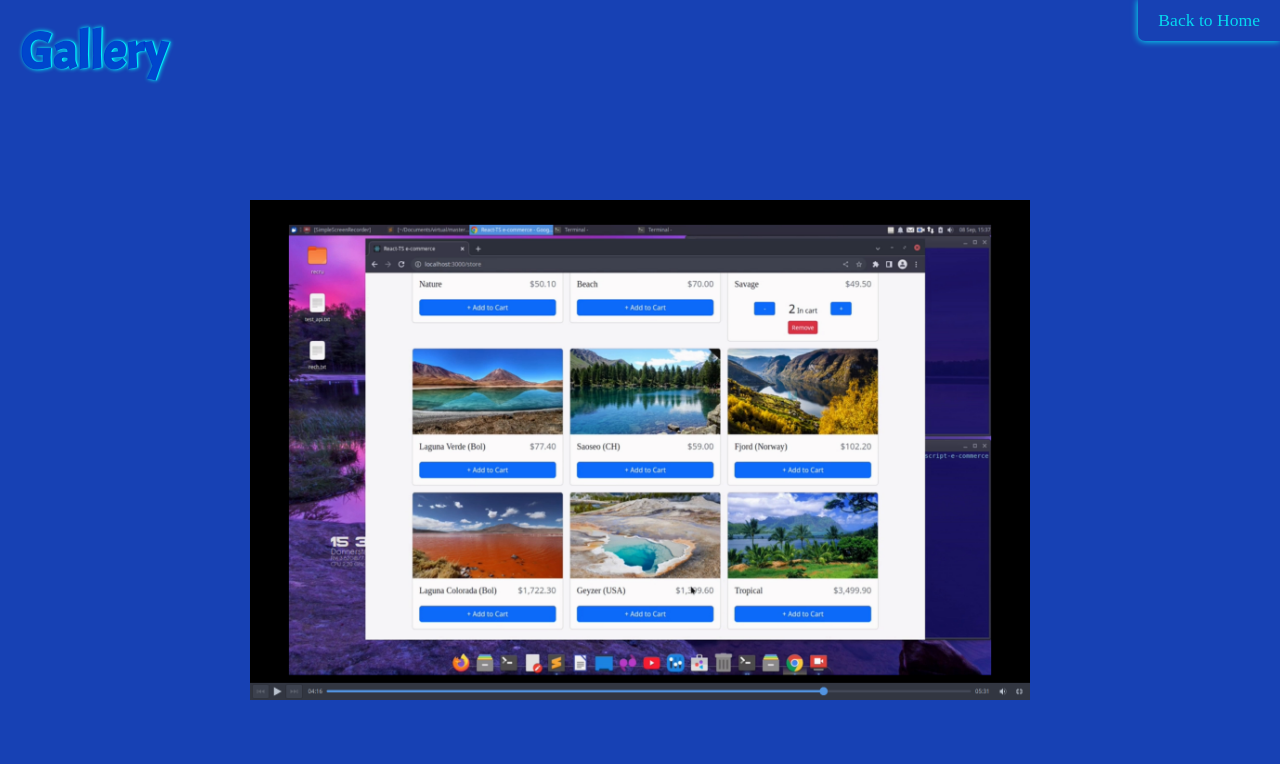
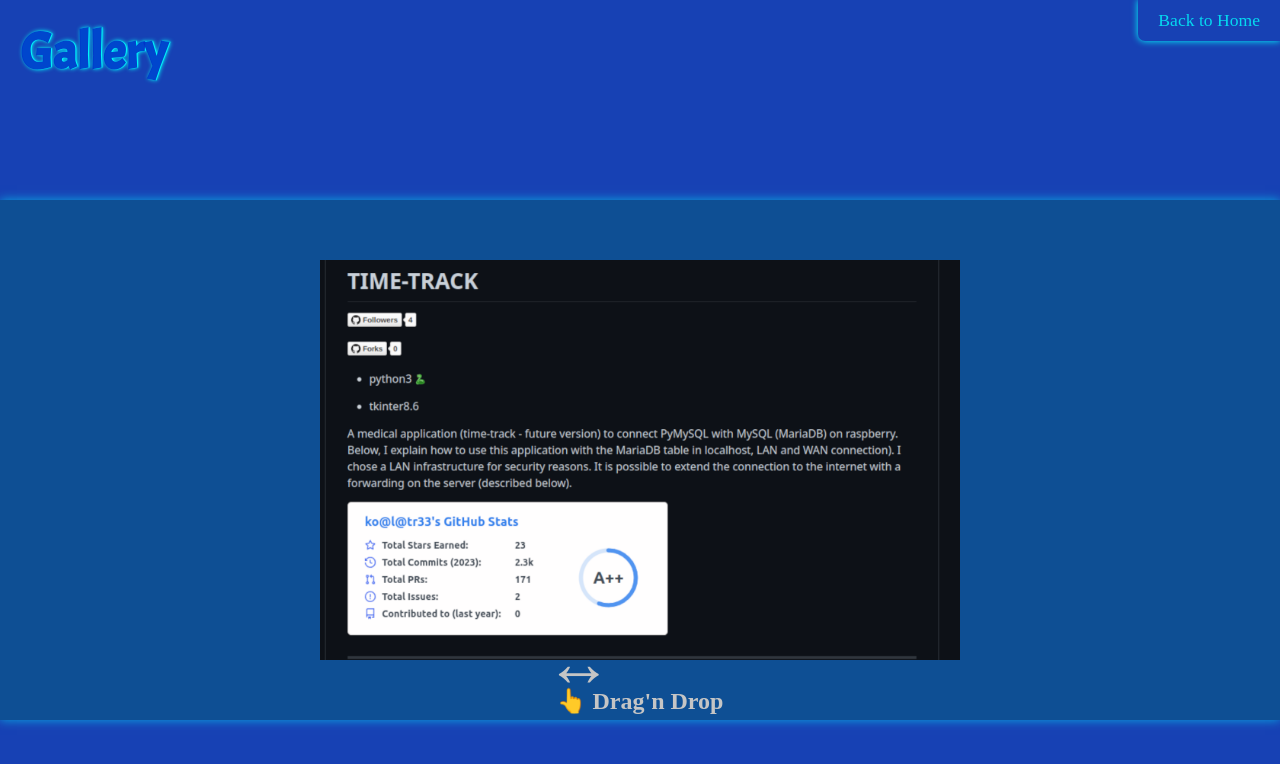
Before and after one commit to TLRKiliann/yarn-portfolio, a Next.js app in the folder my-portfolio/: page /gallery in a window 1280 px wide. Shown: the top 764 px of the page. Built offline with nearby package versions, Linux system fonts and the light colour scheme; a web font is replaced by a local one.

Commit message:
styles improved

```diff
--- a/my-portfolio/pages/gallery/index.tsx
+++ b/my-portfolio/pages/gallery/index.tsx
@@ -24,26 +24,39 @@ const Gallery:React.FC = () => {
           </button>
         </div>
 
-        <div className={styles.thanks}>
-          <h2 className={styles.h2thanks}>
-            Thank you for watching !
-          </h2>
-        </div>
-
-
         <div>
-
           <h1 className={styles.gallerymainheader}>Gallery</h1>
 
           <div className={styles.framerimg}>
+
+            <div className={styles.thanks}>
+              <h2 className={styles.h2thanks}>
+                Thank you for watching !
+              </h2>
+            </div>
 
             <div className={styles.divimglegendgallery}>
               <AnimatePresence>
                 <motion.img
                   src={'/images/bg_1.png'}
                   href="https://www.youtube.com/watch?v=8g789tQ2gyY"
-                  width="780"
-                  height="500"
+                  width="640"
+                  height="400"
+                  drag="x"
+                  dragConstraints={{right:0, left:-1200}}
+                  dragTransition={{ bounceStiffness: 600, bounceDamping: 8 }}
+                  className={styles.img1}
+                >
+                </motion.img>
+              </AnimatePresence>
+            </div>
+
+            <div className={styles.divimglegendgallery}>
+              <AnimatePresence>
+                <motion.img
+                  src={'/images/bg_3.png'}
+                  width="640"
+                  height="400"
                   drag="x"
                   dragConstraints={{right:0, left:-1200}}
                   dragTransition={{ bounceStiffness: 600, bounceDamping: 8 }}
@@ -56,24 +69,9 @@ const Gallery:React.FC = () => {
             <div className={styles.divimglegendgallery}>
               <AnimatePresence>
                 <motion.img
-                  src={'/images/bg_3.png'}
-                  width="780"
-                  height="500"
-                  drag="x"
-                  dragConstraints={{right:0, left:-1200}}
-                  dragTransition={{ bounceStiffness: 600, bounceDamping: 8 }}
-                  className={styles.img3}
-                >
-                </motion.img>
-              </AnimatePresence>
-            </div>
-
-            <div className={styles.divimglegendgallery}>
-              <AnimatePresence>
-                <motion.img
                   src={'/images/screen3.png'}
-                  width="780"
-                  height="500"
+                  width="640"
+                  height="400"
                   drag="x"
                   dragConstraints={{right:0, left:-1200}}
                   dragTransition={{ bounceStiffness: 600, bounceDamping: 8 }}
@@ -87,20 +85,38 @@ const Gallery:React.FC = () => {
               <AnimatePresence>
                 <motion.img
                   src={'/images/screen4.png'}
-                  width="780"
-                  height="500"
+                  width="640"
+                  height="400"
                   drag="x"
                   dragConstraints={{right:0, left:-1200}}
                   dragTransition={{ bounceStiffness: 600, bounceDamping: 8 }}
-                  className={styles.img3}
+                  className={styles.img4}
                 >
                 </motion.img>
               </AnimatePresence>
             </div>
 
+            <div className={styles.divimglegendgallery}>
+              <AnimatePresence>
+                <motion.img
+                  src={'/images/time-track.png'}
+                  width="640"
+                  height="400"
+                  drag="x"
+                  dragConstraints={{right:0, left:-1200}}
+                  dragTransition={{ bounceStiffness: 600, bounceDamping: 8 }}
+                  className={styles.img5}
+                >
+                </motion.img>
+              </AnimatePresence>
+            </div>
+            <div className={styles.divdragndrop}>
+              <p className={styles.doublearrow}>↔</p>
+              <h2 className={styles.dragndrop}>👆 Drag'n Drop</h2>
+            </div>
           </div>
+        </div>
 
-        </div>
       </div>
     </>
   )
--- a/my-portfolio/styles/Gallery.module.scss
+++ b/my-portfolio/styles/Gallery.module.scss
@@ -1,5 +1,11 @@
 @import 'fonts.scss';
 @import 'colors.scss';
+
+@mixin imgsize($level){
+  position: absolute;
+  margin: auto;
+  z-index: $level;
+}
 
 .gallery {
   position: absolute;
@@ -46,12 +52,23 @@
     text-shadow: 1px 0px 1px $cyan,
     1px 0px 4px $cyan;
   }
+  .framerimg {
+    position: absolute;
+    padding: 60px 0px;
+    top: 25%;
+    bottom: 10%;
+    width: 100%;
+    height: 400px;
+    margin: auto;
+    background: rgba(0, 100, 100, 0.4);
+    box-shadow: 0px 0px 10px rgba(0,240,255, 0.6);
     .thanks {
       position: absolute;
-    width: 99vw;
-    top: 43%;
-    display: flex;
-    justify-content: center;
+      width: 100vw;
+      top: 35%;
+
+      text-align: center;
+      z-index: 1;
       .h2thanks {
         font-family: $akayakanadaka_font;
         font-size: 3rem;
@@ -59,22 +76,52 @@
         2px 1px 1px $whitesmoke;
       }
     }
-  .framerimg {
+    .divimglegendgallery {
       position: absolute;
-    top: 25%;
-    .divimglegendgallery {
       width: 100vw;
       display: flex;
       justify-content: center;
+      z-index: 2;
+      .img {
+        @include imgsize(3);
+      }
       .img2 {
-        position: absolute;
-        margin: auto;
-        z-index: 2;
+        @include imgsize(4);
       }
       .img3 {
+        @include imgsize(5);
+      }
+      .img4 {
+        @include imgsize(6);
+      }
+      .img5 {
+        @include imgsize(7);
+      }
+    }
+
+    .divdragndrop {
       position: absolute;
+      top: 85%;
+      right: 20%;
+      left: 20%;
+      padding: 0px 20px;
+      padding-bottom: 100px;
       margin: auto;
-        z-index: 3;
+      z-index: 10;
+      .doublearrow {
+        position: relative;
+        width: 190px;
+        margin: -20px auto;
+        text-align: left;
+        font-size: 4.2rem;
+        color: $whitesmoke;
+      }
+      .dragndrop {
+        position: relative;
+        width: 400px;
+        margin: auto;
+        text-align: center;
+        color: $whitesmoke;
       }
     }
   }
```
Also changed, not shown: my-portfolio/pages/about/index.tsx (+2 -10 lines), my-portfolio/styles/About.module.scss (+15 -13 lines). Lines whose indentation alone changed are shown as unchanged.
